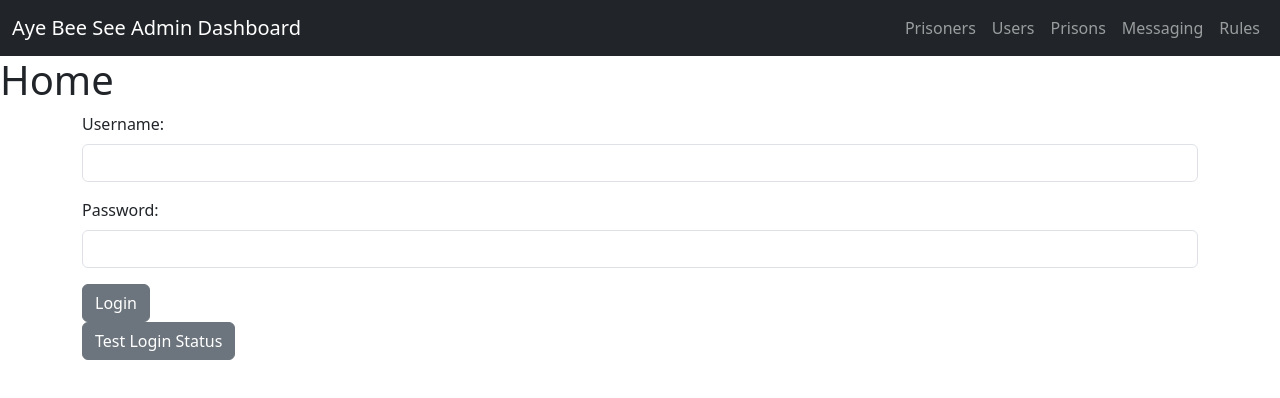
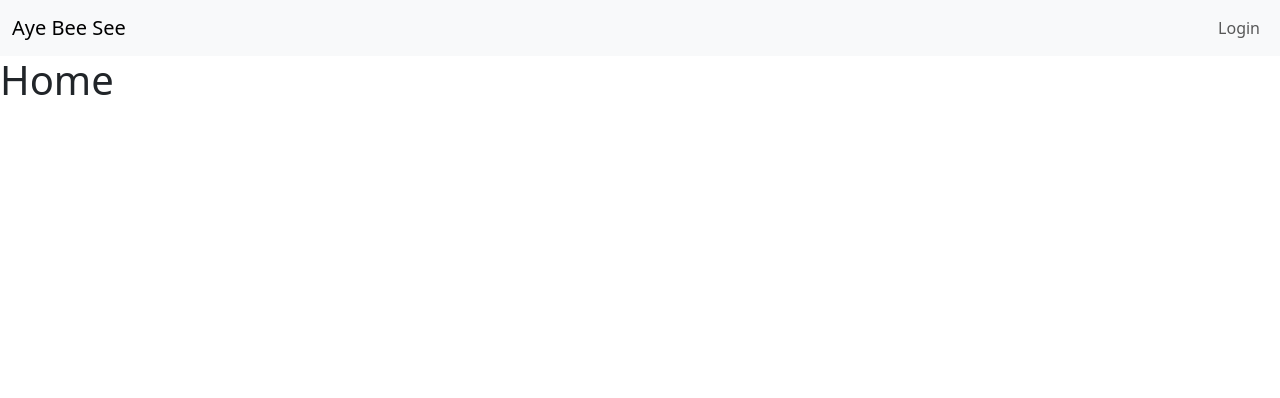
Before and after one commit to Aye-Bee-See/sqlite-react-frontend, a React (Create React App) app: page / in a window 1280 px wide. Shown: the top 398 px of the page. Built offline with nearby package versions, Linux system fonts and the light colour scheme; the HTML template or start-up script is replaced by a standard one.

Commit message:
Navbar now refreshes on login, showing correct links without refreshing page

```diff
--- a/src/App.js
+++ b/src/App.js
@@ -13,12 +13,20 @@ import Home from './components/home/home.component';
 import InputForm from './components/list/inputform.component';
 import Login from './components/login/login.component.js';
 import ProtectedRoute from './components/ProtectedRoute';
+import { useEffect, useState } from 'react';
 
 export default function App() {
+  const [token, setToken] = useState(localStorage.getItem('token'));
+
+  const handleSetToken = (newToken) => {
+    setToken(newToken);
+    localStorage.setItem('token', JSON.stringify(newToken));
+  };
+
   return (
     <>
       <BrowserRouter>
-        <NavBar />
+        <NavBar token={token} />
         <Routes>
           <Route path="/" element={<Home />} />
           <Route path="prisoners" element={<List subject="Prisoner" key="Prisoner" />} />
@@ -30,7 +38,7 @@ export default function App() {
           <Route path="messaging" element={<List subject="Message" key="Message" />} />
           <Route path="rules" element={<ProtectedRoute element={<List subject="Rule" key="Rule" />} />} />
           <Route path="rule/:id" element={<InputForm subject="Rule" key="Rule" solo />} />
-          <Route path="login" element={<Login />} />
+          <Route path="login" element={<Login setToken={handleSetToken} />} />
         </Routes>
       </BrowserRouter>
     </>
--- a/src/components/home/home.component.js
+++ b/src/components/home/home.component.js
@@ -6,7 +6,6 @@ export default class Home extends React.Component {
     return (
       <>
         <h1>Home</h1>
-        <Login/>
       </>
 
     )
--- a/src/components/login/login.component.js
+++ b/src/components/login/login.component.js
@@ -47,9 +47,10 @@ class Login extends Component {
     login = (e) => {
         e.preventDefault();
         loginNetworkService.login(this.state.loginUsername, this.state.loginPassword).then((response) => {
-            console.log(response.data.data);
-            localStorage.setItem('token', JSON.stringify(response.data.data.token));
-            localStorage.setItem('user', JSON.stringify(response.data.data.user));
+            const token = response.data.data.token;
+            const user = response.data.data.user;
+            this.props.setToken(token);
+            localStorage.setItem('user', JSON.stringify(user));
             this.clearFormFields();
         })
     }
--- a/src/components/navbar.component.js
+++ b/src/components/navbar.component.js
@@ -1,42 +1,44 @@
-import React from 'react'
-import { Nav, Navbar, NavItem } from 'reactstrap'
-import { Link } from 'react-router-dom'
+import React, { useEffect, useState } from 'react';
+import { Link } from 'react-router-dom';
+import { Navbar, Nav, NavItem } from 'reactstrap';
 
-const NavBar = () => {
+const NavBar = ({ token }) => {
+  const [isAuthenticated, setIsAuthenticated] = useState(false);
+
+  useEffect(() => {
+    setIsAuthenticated(token !== null);
+  }, [token]);
+
   return (
-    <Navbar className="navbar-expand navbar-dark bg-dark">
-      <Link to={'/'} className="navbar-brand">
-        Aye Bee See Admin Dashboard
-      </Link>
-      <Nav className="navbar-nav mr-auto">
+    <Navbar color="light" light expand="md">
+      <Link to="/" className="navbar-brand">Aye Bee See</Link>
+      <Nav className="ml-auto" navbar>
+        {isAuthenticated ? (
+          <>
             <NavItem>
-          <Link to={'/prisoners'} className="nav-link">
-            Prisoners
-          </Link>
+              <Link to="/prisoners" className="nav-link">Prisoners</Link>
             </NavItem>
             <NavItem>
-          <Link to={'/users'} className='nav-link'>
-           Users
-          </Link>
+              <Link to="/users" className="nav-link">Users</Link>
             </NavItem>
             <NavItem>
-          <Link to={'/prisons'} className='nav-link'>
-          Prisons
-          </Link>
+              <Link to="/prisons" className="nav-link">Prisons</Link>
             </NavItem>
             <NavItem>
-          <Link to={'/messaging'} className='nav-link'>
-           Messaging
-          </Link>
+              <Link to="/messaging" className="nav-link">Messaging</Link>
             </NavItem>
             <NavItem>
-          <Link to={'/rules'} className='nav-link'>
-          Rules
-          </Link>
+              <Link to="/rules" className="nav-link">Rules</Link>
             </NavItem>
+          </>
+        ) : (
+          <NavItem>
+            <Link to="/login" className="nav-link">Login</Link>
+          </NavItem>
+        )}
       </Nav>
     </Navbar>
-  )
-}
+  );
+};
 
 export default NavBar;
```
Lines whose indentation alone changed are shown as unchanged.
